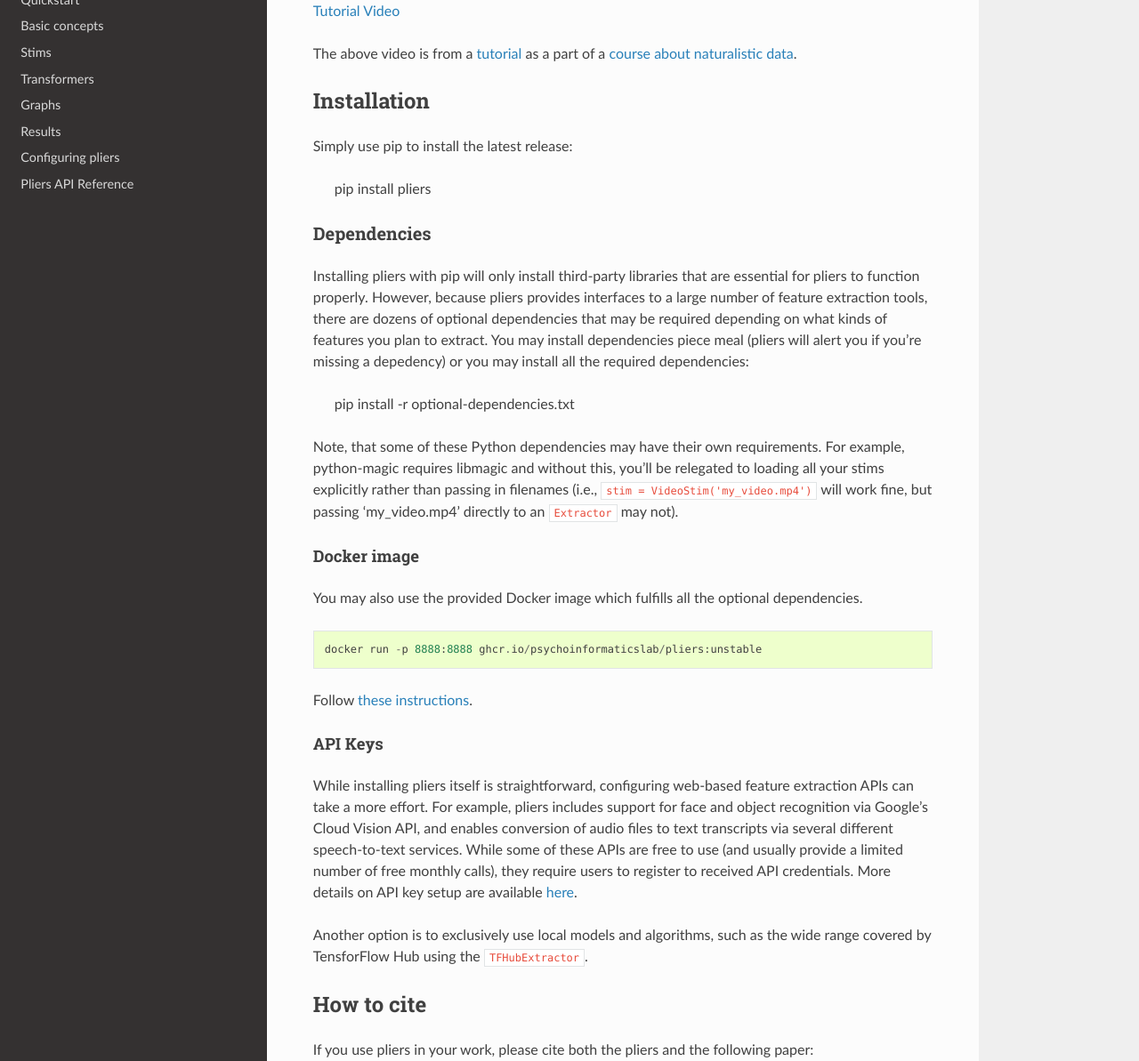
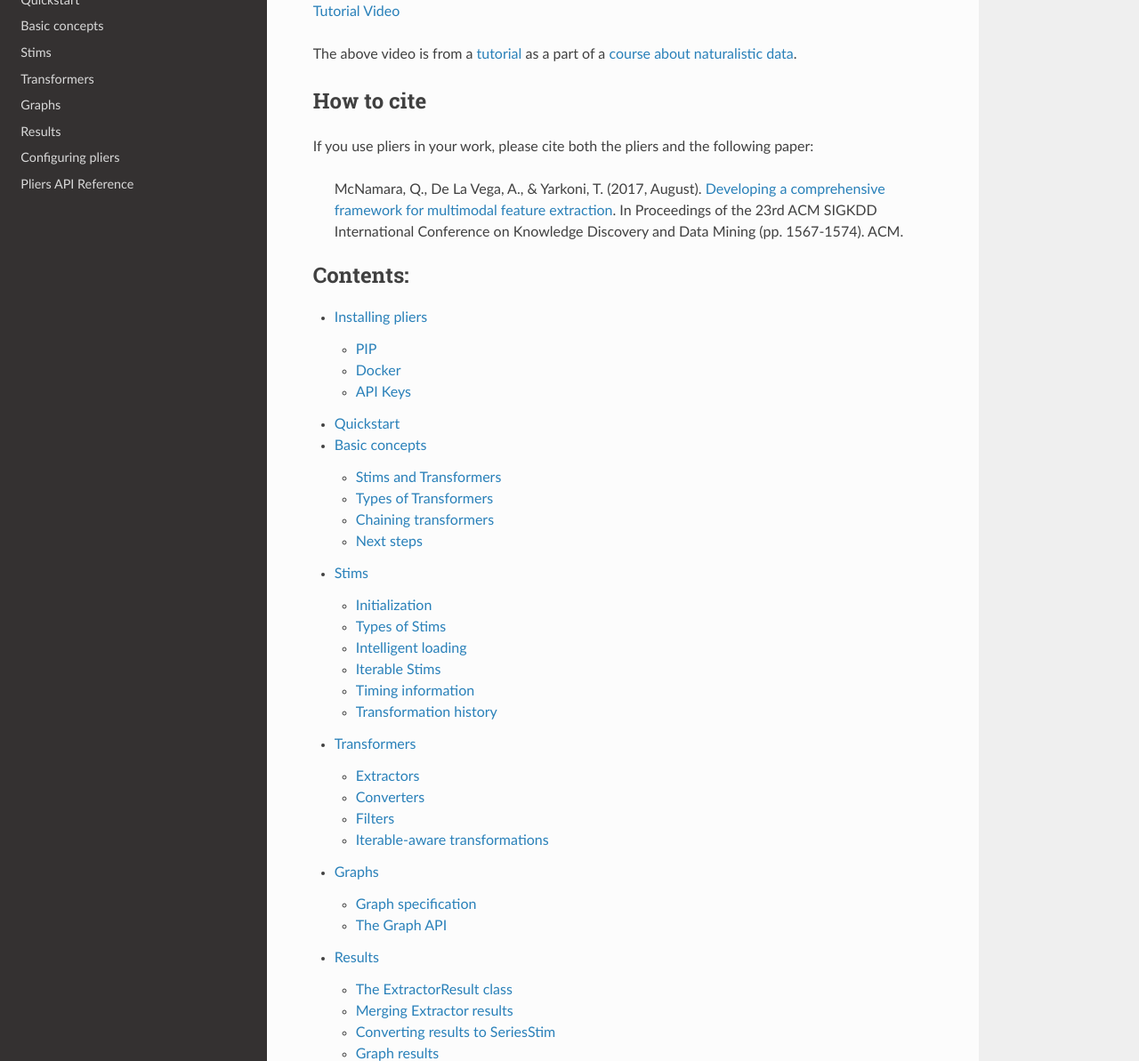
Before and after one commit to PsychoinformaticsLab/pliers, a Sphinx documentation site: the page built from docs/index.rst, in a window 1280 px wide and 1400 px high, scrolled down 1111 px, cut to the strip 207-1400 px from the top of the window. Shown: the whole strip at 89% size. Built offline with Sphinx 7.4.7 and the Read the Docs theme 2.0.0, drawn with Linux system fonts in a browser that asks for light colours.

Commit message:
Update README

```diff
--- a/README.rst
+++ b/README.rst
@@ -52,62 +52,6 @@ Pliers is a general purpose tool, this is just one domain where it's useful.
 The above video is from a `tutorial <https://naturalistic-data.org/content/Pliers_Tutorial.html>`__
 as a part of a `course about naturalistic data <https://naturalistic-data.org/>`__.
 
-Installation
-------------
-
-Simply use pip to install the latest release:
-
-   pip install pliers
-
-Dependencies
-~~~~~~~~~~~~
-
-Installing pliers with pip will only install third-party
-libraries that are essential for pliers to function properly. However,
-because pliers provides interfaces to a large number of feature
-extraction tools, there are dozens of optional dependencies that may be
-required depending on what kinds of features you plan to extract. You
-may install dependencies piece meal (pliers will alert you if
-you're missing a depedency) or you may install all the required
-dependencies:
-
-   pip install -r optional-dependencies.txt
-
-Note, that some of these Python dependencies may have their own requirements.
-For example, python-magic
-requires libmagic and without this, you’ll be relegated to loading all
-your stims explicitly rather than passing in filenames (i.e.,
-``stim = VideoStim('my_video.mp4')`` will work fine, but passing
-'my_video.mp4' directly to an ``Extractor`` may not).
-
-Docker image
-^^^^^^^^^^^^
-
-You may also use the provided Docker image which fulfills all the optional dependencies.
-
-::
-
-   docker run -p 8888:8888 ghcr.io/psychoinformaticslab/pliers:unstable
-
-Follow `these instructions <http://psychoinformaticslab.github.io/pliers/installation.html#docker>`__.
-
-API Keys
-^^^^^^^^
-
-While installing pliers itself is straightforward, configuring web-based
-feature extraction APIs can take a more
-effort. For example, pliers includes support for face and object
-recognition via Google’s Cloud Vision API, and enables conversion of
-audio files to text transcripts via several different speech-to-text
-services. While some of these APIs are free to use (and usually provide
-a limited number of free monthly calls), they require users to
-register to received API credentials. More details on API key setup
-are available
-`here <http://psychoinformaticslab.github.io/pliers/installation.html#api-keys>`__.
-
-Another option is to exclusively use local models and algorithms, such as
-the wide range covered by TensforFlow Hub using the ``TFHubExtractor``.
-
 How to cite
 -----------
 
--- a/docs/results.rst
+++ b/docs/results.rst
@@ -188,7 +188,7 @@ The only notable exception in terms of argument behavior is that the ``extractor
 In all other respects, the outputs of ``merge_results`` should look just like those generated by ``to_df`` calls--except of course that the results for different Extractors and Stims are now concatenated together along either the row or the column axes (depending on the ``format`` argument). As a general rule of thumb, we recommend using the default format ('wide') in cases where one is working with a small number of different Extractors and/or features, and switching to ``format='long'`` when the number of Extractors and/or features gets large. (The main reason for this recommendation is that the merged DataFrames are typically sparse, so in 'wide' format, one can end up with a very large number of ``NaN`` values when working with many Extractors at once. In 'long' format, there are virtually no missing values.)
 
 Converting results to SeriesStim
--------------------------
+--------------------------------
 |ExtractorResult| can be converted into instances of |SeriesStim| using |ExtractorResultToSeriesConverter|. This way, results from an Extractor can be fed to |MetricExtractor|, which enables extraction of summary metrics (computed with any arbitrary function) across features.
 
 Graph results
```
Also changed, not shown: other parts of README.rst (+4 -1 lines), docs/development.rst (deleted, +0 -13 lines).
